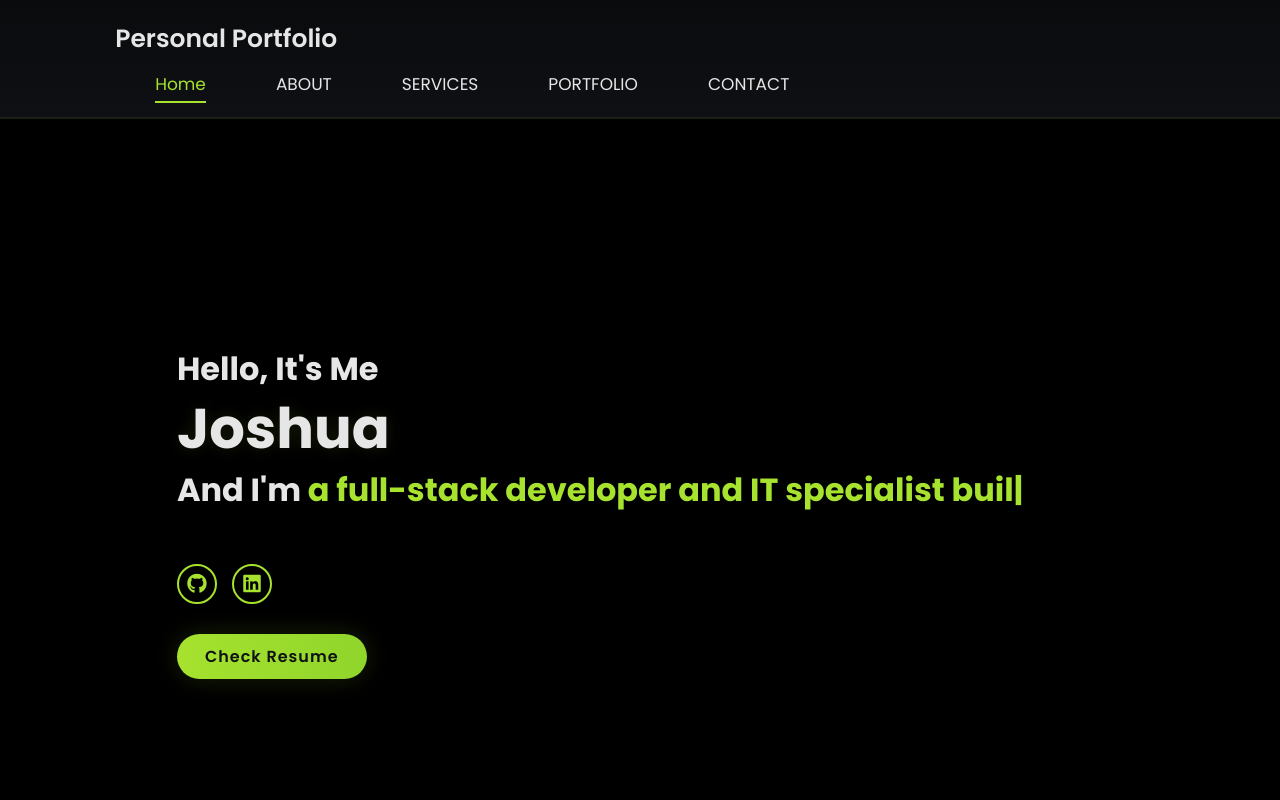
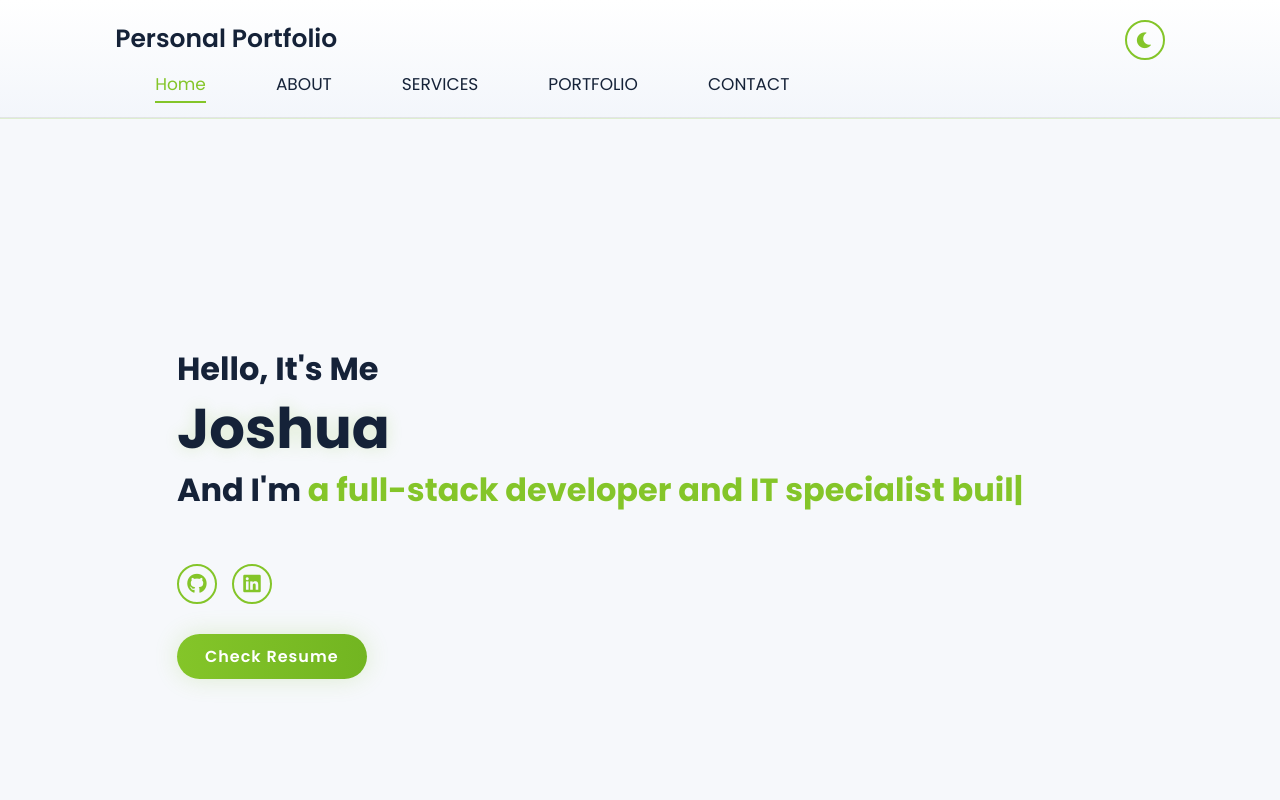
Before and after one commit to JOSHUA-A69/My-Personal-Portfolio-, a React (Create React App) app: page / in a window 1280 px wide. Shown: the top 800 px of the page. Built offline with nearby package versions, Linux system fonts and the light colour scheme.

Commit message:
implemented light mode as default

```diff
--- a/src/components/Navbar.jsx
+++ b/src/components/Navbar.jsx
@@ -5,6 +5,7 @@ import { NavLink } from 'react-router-dom';
 
 const Navbar = () => {
     const [isActive, setIsActive] = useState(false);
+    const [theme, setTheme] = useState(() => localStorage.getItem('theme') || 'light');
 
     const handleMenuClick = () => {
         setIsActive(!isActive);
@@ -24,9 +25,21 @@ const Navbar = () => {
 
     // Active class handled by NavLink
 
+    useEffect(() => {
+        document.documentElement.setAttribute('data-theme', theme);
+        localStorage.setItem('theme', theme);
+    }, [theme]);
+
+    const toggleTheme = () => {
+        setTheme((currentTheme) => (currentTheme === 'light' ? 'dark' : 'light'));
+    };
+
     return (
         <header className="header">
             <a href="/" className="logo">Personal Portfolio</a>
+            <button className="theme-toggle" onClick={toggleTheme} aria-label="Toggle theme">
+                <i className={`fa-solid ${theme === 'light' ? 'fa-moon' : 'fa-sun'}`}></i>
+            </button>
             <div id="menu-icon" onClick={handleMenuClick}>
                 <i className={`bx ${isActive ? 'bx-x' : 'bx-menu'}`}></i>
             </div>
--- a/src/components/about.css
+++ b/src/components/about.css
@@ -12,7 +12,7 @@
 .about-img img {
     width: 35rem;
     border-radius: 2rem;
-    box-shadow: 0 0 2rem rgba(0, 0, 0, 0.2);
+    box-shadow: var(--image-shadow);
 }
 
 .heading {
--- a/src/components/contact.css
+++ b/src/components/contact.css
@@ -40,14 +40,14 @@
  }
 
  .error {
-    color: #A6E22E;
+    color: var(--main-color);
     font-size: 1.3em;
     margin-top: 5px;
     display: flex;
 }
 
 .status-message {
-    color: #A6E22E;
+    color: var(--main-color);
     font-weight: bold;
     font-size: 1.3em;
     display: flex;
--- a/src/components/footer.css
+++ b/src/components/footer.css
@@ -6,9 +6,9 @@
     align-items: center;
     flex-wrap: wrap;
     padding: 2rem 9%;
-    background: linear-gradient(180deg, #0b0c10 0%, #0d0f13 100%);
-    border-top: 1px solid rgba(255,255,255,0.08);
-    box-shadow: 0 -1px 0 rgba(166,226,46,0.12);
+    background: var(--footer-bg);
+    border-top: 1px solid var(--footer-border);
+    box-shadow: var(--footer-shadow);
 }
 
 .footer-text p {
--- a/src/components/header.css
+++ b/src/components/header.css
@@ -6,10 +6,10 @@
     left: 0;
     width: 100%;
     padding: 2rem 9%;
-    background: linear-gradient(180deg, #0a0b0d 0%, #0e1014 100%);
+    background: var(--header-bg);
     backdrop-filter: saturate(120%) blur(6px);
-    border-bottom: 1px solid rgba(255,255,255,0.08);
-    box-shadow: 0 1px 0 rgba(166,226,46,0.15);
+    border-bottom: 1px solid var(--header-border);
+    box-shadow: var(--header-shadow);
     display: flex;
     flex-direction: column;
     align-items: flex-start;
@@ -32,6 +32,29 @@
     color: var(--text-color);
     font-weight: 600;
     cursor: default;
+}
+
+.theme-toggle {
+    position: absolute;
+    top: 2rem;
+    right: 9%;
+    width: 4rem;
+    height: 4rem;
+    border-radius: 50%;
+    border: 2px solid var(--main-color);
+    background: transparent;
+    color: var(--main-color);
+    font-size: 1.8rem;
+    display: inline-flex;
+    align-items: center;
+    justify-content: center;
+    cursor: pointer;
+    transition: .25s ease;
+}
+
+.theme-toggle:hover {
+    background: var(--main-color);
+    color: var(--hover-text-color);
 }
 
 .navbar {
--- a/src/components/home.css
+++ b/src/components/home.css
@@ -23,7 +23,7 @@
     font-size: 5.6rem;
     font-weight: 700;
     line-height: 1.3;
-    text-shadow: 0 0 16px rgba(166,226,46,0.12);
+    text-shadow: var(--text-shadow-glow);
 }
 
 .social-media a {
@@ -42,22 +42,22 @@
 }
 .social-media a:hover {
     background: var(--main-color);
-    color: var(--second-bg-color);
+    color: var(--hover-text-color);
 }
 
 .btn {
     display: inline-block;
     padding: 1rem 2.8rem;
-    background: linear-gradient(90deg, #A6E22E 0%, #90d52c 100%);
+    background: var(--btn-gradient);
     border-radius: 4rem;
-    box-shadow: 0 0 24px rgba(166,226,46,0.15);
+    box-shadow: var(--btn-shadow);
     font-size: 1.6rem;
-    color: var(--second-bg-color);
+    color: var(--btn-text-color);
     letter-spacing: .1rem;
     font-weight: 600;
     transition: .25s ease;
 }
 .btn:hover {
     transform: translateY(-2px);
-    box-shadow: 0 6px 24px rgba(166,226,46,0.25);
+    box-shadow: var(--btn-shadow-hover);
 }
--- a/src/components/portfolio.css
+++ b/src/components/portfolio.css
@@ -20,11 +20,12 @@
 .portfolio-container .portfolio-box {
     position: relative;
     border-radius: 2rem;
-    outline: 1px solid rgba(255,255,255,0.08);
+    outline: 1px solid var(--card-border);
     overflow: hidden;
     display: flex;
     width: 100%;
     min-height: clamp(260px, 38vw, 420px);
+    background: var(--portfolio-box-bg);
 }
 
 .portfolio-box img {
@@ -44,7 +45,7 @@
     left: 0;
     width: 100%;
     height: 100%;
-    background: rgba(10, 12, 16, 0.88);
+    background: var(--portfolio-overlay);
     display: flex;
     justify-content: center;
     align-items: center;
@@ -62,12 +63,14 @@
 .portfolio-layer h4 {
     font-size: 2.5rem;
     margin-bottom: 1rem;
+    color: var(--portfolio-text-color);
 }
 
 .portfolio-layer p {
     font-size: 1.4rem;
     margin-bottom: 1.5rem;
     max-width: 90%;
+    color: var(--portfolio-text-color);
 }
 
 .portfolio-layer a {
@@ -76,7 +79,7 @@
     align-items: center;
     width: 5rem;
     height: 5rem;
-    background: var(--text-color);
+    background: var(--portfolio-btn-bg);
     border-radius: 50%;
     transition: .3s ease;
 }
@@ -87,7 +90,7 @@
 
 .portfolio-layer a i {
     font-size: 2rem;
-    color: var(--second-bg-color);
+    color: var(--portfolio-btn-icon);
 }
 
 /* Responsive Design */
--- a/src/components/services.css
+++ b/src/components/services.css
@@ -2,8 +2,8 @@
 
 /* Darker neutral theme override for Services section */
 .services {
-    --bg-color: #0e0f12;
-    --second-bg-color: #14161b;
+    --bg-color: var(--services-bg);
+    --second-bg-color: var(--services-card-bg);
     /* keep existing accent color via --main-color */
 }
 
@@ -23,7 +23,7 @@
     padding: 3rem 2rem 4rem;
     border-radius: 2rem;
     text-align: center;
-    border: 1px solid rgba(255, 255, 255, 0.08);
+    border: 1px solid var(--card-border);
     transition: .25s ease;
 }
 
@@ -84,7 +84,7 @@
 }
 
 .tech-content {
-    background: #0c0d10;
+    background: var(--tech-content-bg);
     padding: 1.25rem;
     border-radius: 1rem;
     display: flex;
@@ -109,8 +109,8 @@
     width: 56px;
     height: 56px;
     border-radius: 0.9rem;
-    background: #121317;
-    outline: 1px solid rgba(255, 255, 255, 0.06);
+    background: var(--tech-icon-bg);
+    outline: 1px solid var(--tech-icon-border);
     transition: transform 0.25s ease, filter 0.25s ease;
 }
 .techstacks-icons .tech-icon i {
@@ -128,7 +128,7 @@
 
 /* Ensure GitHub icon contrasts on black */
 .techstacks-icons .tech-icon.github {
-    background: #1a1a1a;
+    background: var(--tech-icon-github-bg);
 }
 .techstacks-icons .tech-icon.github i {
     color: #ffffff;
--- a/src/index.css
+++ b/src/index.css
@@ -5,8 +5,8 @@ body {
     sans-serif;
   -webkit-font-smoothing: antialiased;
   -moz-osx-font-smoothing: grayscale;
-  background: #000;
-  color: #e6e6e6;
+  background: var(--bg-color);
+  color: var(--text-color);
 }
 
 code {
@@ -14,10 +14,67 @@ code {
     monospace;
 }
 
-/* Default accent color if not set elsewhere */
+/* Theme: light is default */
 :root {
+  --bg-color: #f6f8fb;
+  --second-bg-color: #e9eef5;
+  --text-color: #152238;
+  --main-color: #84c529;
+  --header-bg: linear-gradient(180deg, #ffffff 0%, #f3f6fb 100%);
+  --header-border: rgba(21, 34, 56, 0.12);
+  --header-shadow: 0 1px 0 rgba(132, 197, 41, 0.2);
+  --footer-bg: linear-gradient(180deg, #f1f4f9 0%, #e7edf6 100%);
+  --footer-border: rgba(21, 34, 56, 0.12);
+  --footer-shadow: 0 -1px 0 rgba(132, 197, 41, 0.2);
+  --card-border: rgba(21, 34, 56, 0.12);
+  --tech-content-bg: #f0f4fa;
+  --tech-icon-bg: #ffffff;
+  --tech-icon-border: rgba(21, 34, 56, 0.12);
+  --tech-icon-github-bg: #111111;
+  --portfolio-overlay: rgba(246, 248, 251, 0.96);
+  --portfolio-text-color: #152238;
+  --portfolio-btn-bg: #152238;
+  --portfolio-btn-icon: #ffffff;
+  --portfolio-box-bg: #1a1d24;
+  --image-shadow: 0 0 2rem rgba(21, 34, 56, 0.15);
+  --text-shadow-glow: 0 0 16px rgba(132, 197, 41, 0.2);
+  --btn-gradient: linear-gradient(90deg, #84c529 0%, #72b521 100%);
+  --btn-shadow: 0 0 24px rgba(132, 197, 41, 0.2);
+  --btn-shadow-hover: 0 6px 24px rgba(132, 197, 41, 0.3);
+  --btn-text-color: #ffffff;
+  --hover-text-color: #ffffff;
+  --services-bg: #eef2f8;
+  --services-card-bg: #dfe6f0;
+}
+
+[data-theme='dark'] {
   --bg-color: #000;
   --second-bg-color: #0f1115;
   --text-color: #e6e6e6;
-  --main-color: #A6E22E; /* revert to green accent for text & hovers */
+  --main-color: #a6e22e;
+  --header-bg: linear-gradient(180deg, #0a0b0d 0%, #0e1014 100%);
+  --header-border: rgba(255, 255, 255, 0.08);
+  --header-shadow: 0 1px 0 rgba(166, 226, 46, 0.15);
+  --footer-bg: linear-gradient(180deg, #0b0c10 0%, #0d0f13 100%);
+  --footer-border: rgba(255, 255, 255, 0.08);
+  --footer-shadow: 0 -1px 0 rgba(166, 226, 46, 0.12);
+  --card-border: rgba(255, 255, 255, 0.08);
+  --tech-content-bg: #0c0d10;
+  --tech-icon-bg: #121317;
+  --tech-icon-border: rgba(255, 255, 255, 0.06);
+  --tech-icon-github-bg: #1a1a1a;
+  --portfolio-overlay: rgba(10, 12, 16, 0.92);
+  --portfolio-text-color: #e6e6e6;
+  --portfolio-btn-bg: #e6e6e6;
+  --portfolio-btn-icon: #0f1115;
+  --portfolio-box-bg: transparent;
+  --image-shadow: 0 0 2rem rgba(0, 0, 0, 0.2);
+  --text-shadow-glow: 0 0 16px rgba(166, 226, 46, 0.12);
+  --btn-gradient: linear-gradient(90deg, #a6e22e 0%, #90d52c 100%);
+  --btn-shadow: 0 0 24px rgba(166, 226, 46, 0.15);
+  --btn-shadow-hover: 0 6px 24px rgba(166, 226, 46, 0.25);
+  --btn-text-color: #0f1115;
+  --hover-text-color: #0f1115;
+  --services-bg: #0e0f12;
+  --services-card-bg: #14161b;
 }
```
